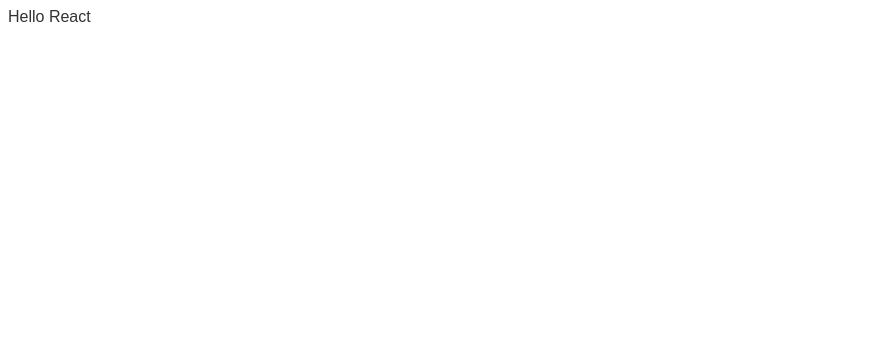
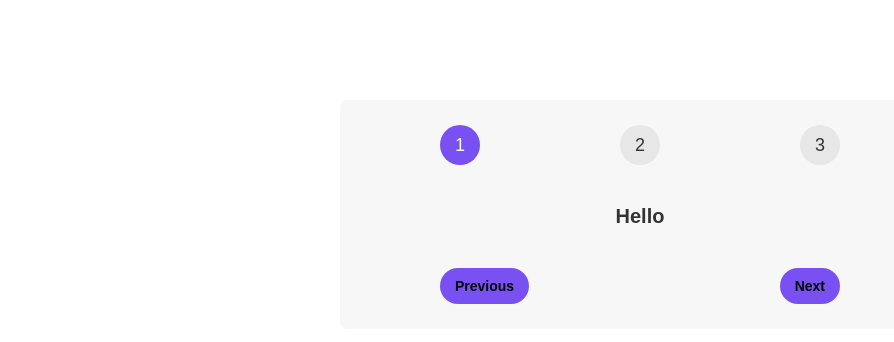
Before and after one commit to wbdvlpmnt/React_steps, a React (Create React App) app: page / in a window 1280 px wide. Shown: the top 342 px of the page, without its empty margins (0-894 px from the left). Built offline with nearby package versions, Linux system fonts and the light colour scheme.

Commit message:
scaffolding html

```diff
--- a/src/App.js
+++ b/src/App.js
@@ -1,3 +1,25 @@
+// declare outside, else recreated on every render
+const messages = [
+  "Learn React ⚛️",
+  "Apply for jobs 💼",
+  "Invest your new income 🤑",
+];
+
 export default function App() {
-  return <div>Hello React</div>;
+  return (
+    <div className="steps">
+      <div className="numbers">
+        <div className="active">1</div>
+        <div>2</div>
+        <div>3</div>
+      </div>
+
+      <p className="message">Hello</p>
+
+      <div className="buttons">
+        <button style={{ backgroundColor: "#7950f2" }}>Previous</button>
+        <button style={{ backgroundColor: "#7950f2" }}>Next</button>
+      </div>
+    </div>
+  );
 }
```
